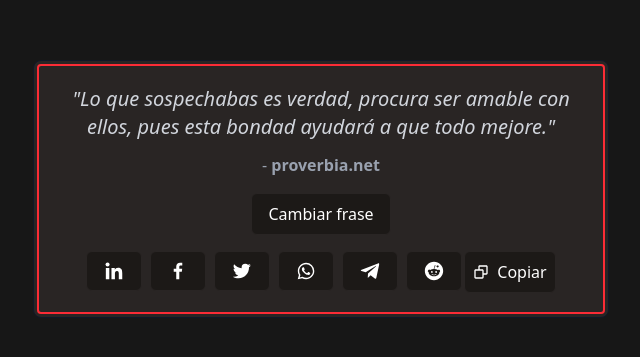
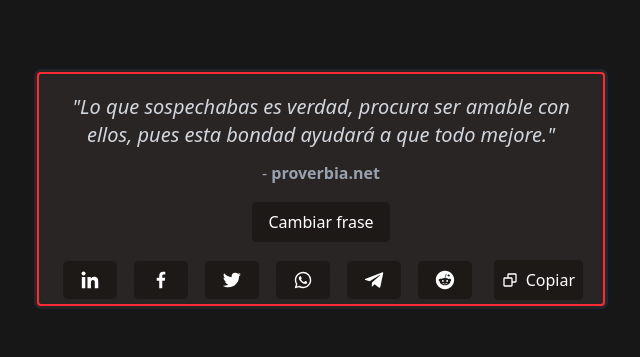
Before and after one commit to ArtiyxDev/academlo-random-phrases, a React (Vite) app: page / in a window 1280 px wide. Shown: the part 211-568 px from the top of the page, without its empty margins (319-959 px from the left). Built offline with nearby package versions, Linux system fonts and the light colour scheme.

Commit message:
fix: adjust padding and layout in App component for better alignment

```diff
--- a/src/App.tsx
+++ b/src/App.tsx
@@ -23,7 +23,7 @@ function App() {
 
   return (
     <Card
-      className={`px-6 py-6 -outline-offset-6 transition-colors duration-200 ${outlineClass} m-auto`}
+      className={`px-6 pt-6 -outline-offset-6 transition-colors duration-200 ${outlineClass} m-auto`}
     >
       <PhraseDisplay phrase={currentPhrase} />
 
@@ -31,7 +31,7 @@ function App() {
         Cambiar frase
       </CardButton>
 
-      <section className="flex justify-center gap-0.5">
+      <section className="flex justify-around items-center w-full gap-4">
         <SocialShare phrase={currentPhrase} />
         <CopyButton isCopied={isCopied} onCopy={handleCopyPhrase} />
       </section>
```
